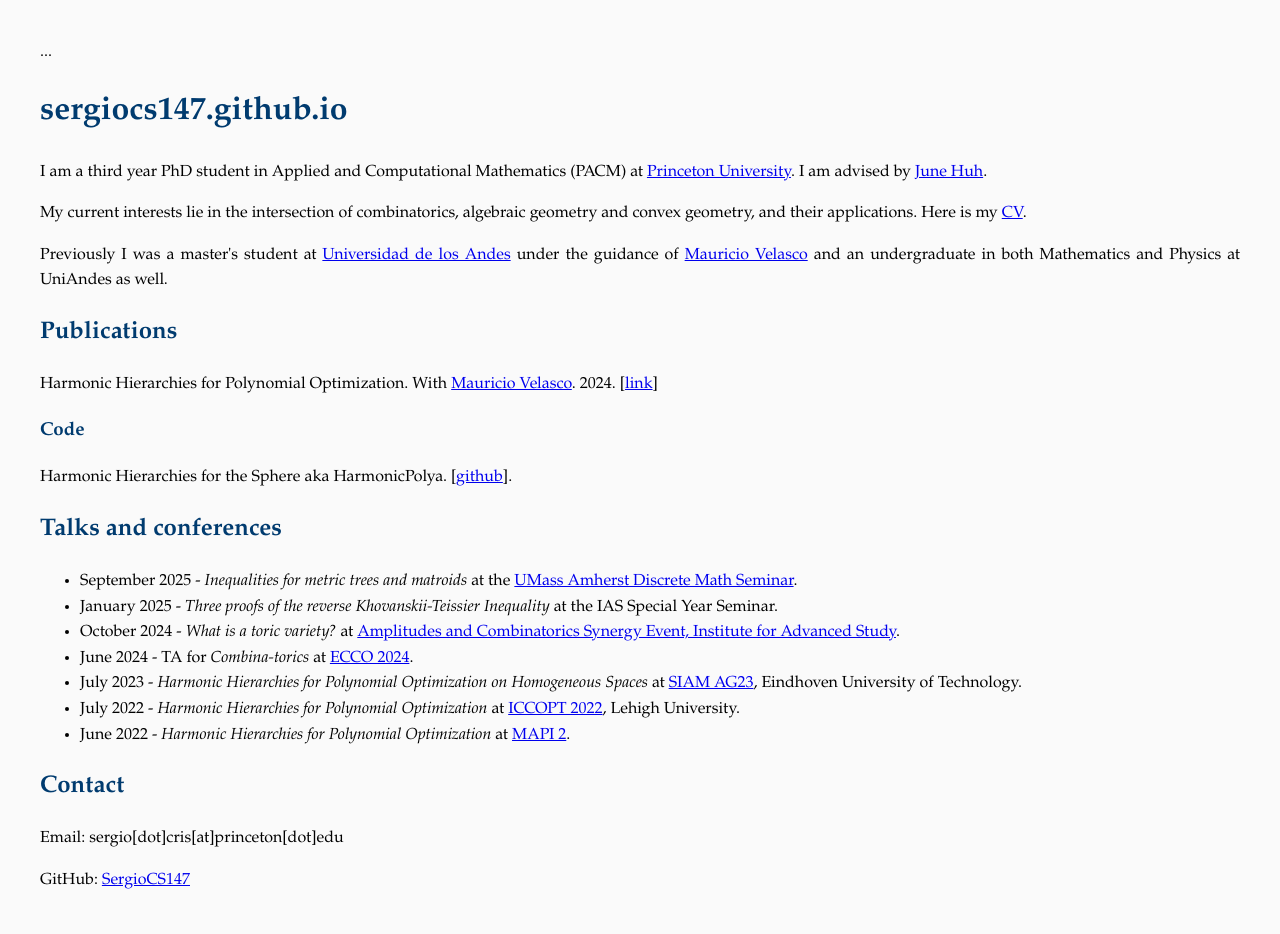
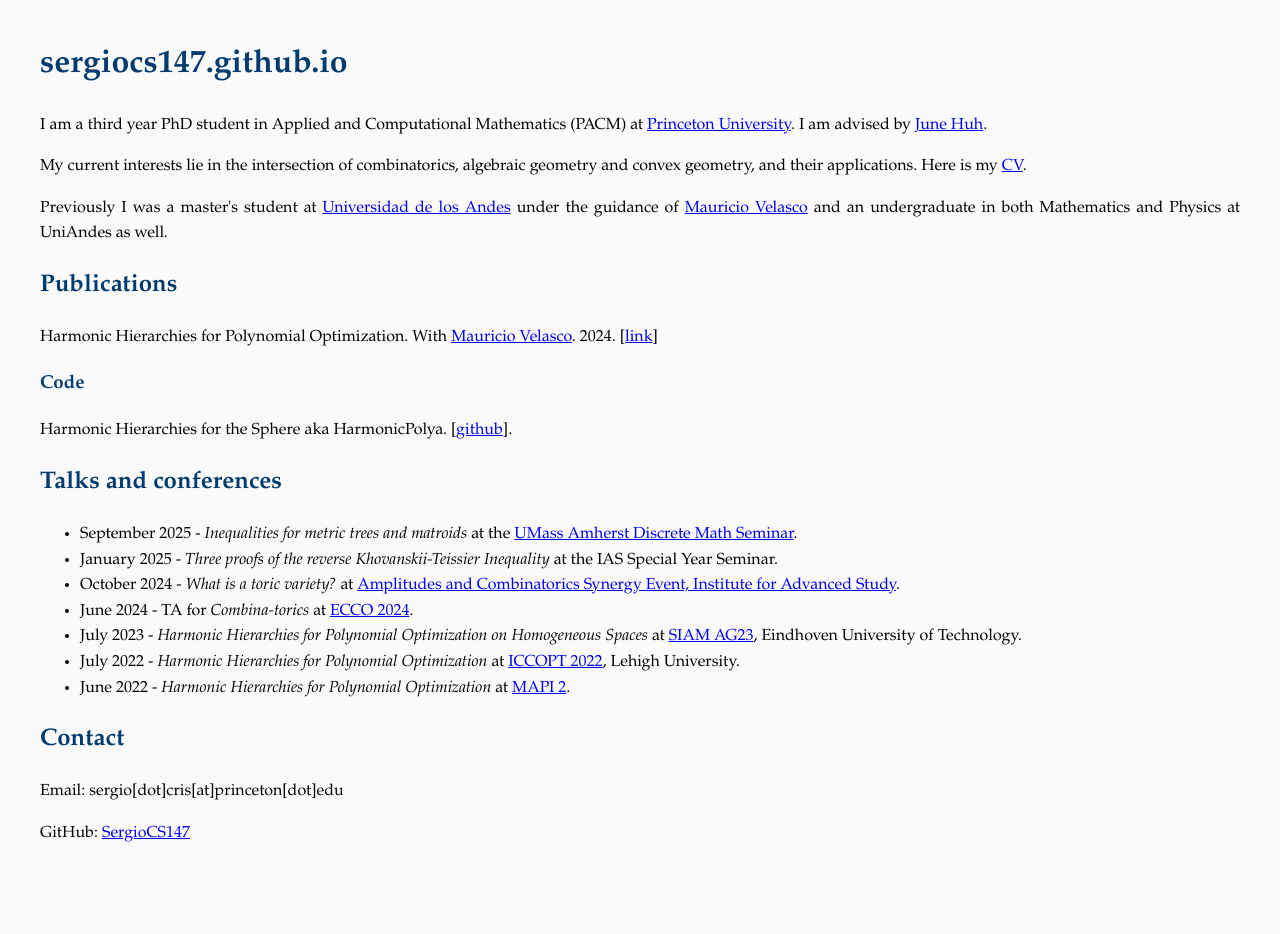
Before and after one commit to SergioCS147/sergiocs147.github.io, a Jekyll site: the page built from index.md, in a window 1280 px wide. Built offline with Jekyll 4.4.1, drawn with Linux system fonts in a browser that asks for light colours; our own code applies the rules of GitHub Pages for plain Markdown files; after the commit the page ends 900 px from its top, so only the background shows below that.

Commit message:
Update default.html

```diff
--- a/_layouts/default.html
+++ b/_layouts/default.html
@@ -1,14 +1,11 @@
 <!DOCTYPE html>
 <html lang="en">
   <head>
-    ...
+    <h1 class="site-title">
+        <a href="{{ '/' | relative_url }}">{{ site.title | escape }}</a>
+    </h1>
   </head>
   <body>
-    <header>
-      <h1 class="site-title">
-        <a href="{{ '/' | relative_url }}">{{ site.title | escape }}</a>
-      </h1>
-    </header>
     <main>
       {{ content }}
     </main>
```
